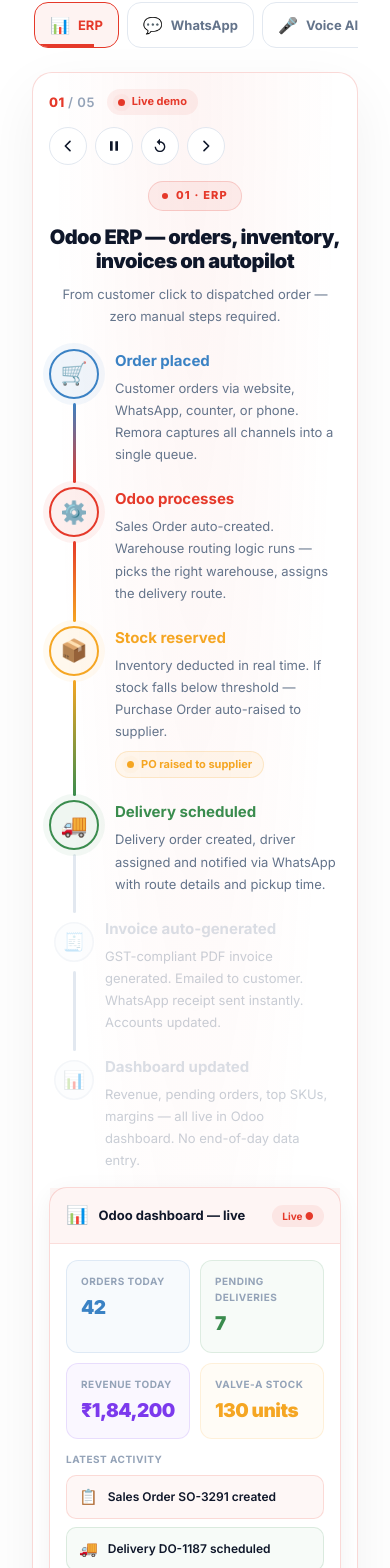
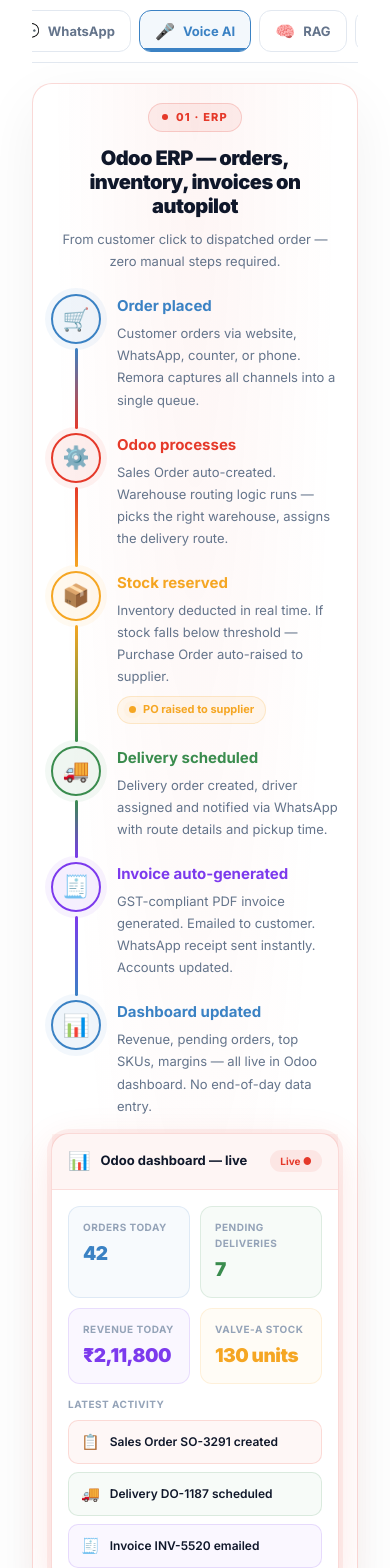
Before and after one commit to remora-solutions/remora, a Next.js app: page / in a window 390 px wide. Shown: the part 5173-6741 px from the top of the page. Built offline with nearby package versions, Linux system fonts and the light colour scheme.

Commit message:
Update HowItWorks.jsx

```diff
--- a/components/HowItWorks.jsx
+++ b/components/HowItWorks.jsx
@@ -1,15 +1,15 @@
 "use client";
-import { useCallback, useEffect, useRef, useState } from "react";
+import { useEffect, useRef, useState } from "react";
 import { C, E } from "../styles/tokens";
 
 /* ============================================================
    REMORA — How it works
-   Live demo player: 5 workflows, auto-playing, tabbed.
-   - Time-driven (no scroll-jacking) → never blank on mobile
-   - Layout is reserved up-front → no jumping while it plays
-   - Desktop: auto-advances, pauses on hover
-   - Mobile: plays once per demo, "Next demo" button, no auto-jump
-   - Respects prefers-reduced-motion (shows finished state)
+   Scroll-driven demos: every step appears as you scroll.
+   - Works on desktop AND phones (no pinned panels, no clipping)
+   - Progress is measured from where each demo sits on screen,
+     so tall stacked layouts on mobile still play in full
+   - Layout height is reserved up-front → nothing jumps
+   - Sticky tab bar jumps between the 5 demos
    Only depends on C and E from ../styles/tokens.
    ============================================================ */
 
@@ -17,7 +17,6 @@
 const SPRING = (E && E.spring) || "cubic-bezier(0.34,1.56,0.64,1)";
 const SMOOTH = (E && E.smooth) || "cubic-bezier(0.4,0,0.2,1)";
 const SH = "0 1px 4px rgba(15,23,42,0.06)";
-const HOLD = 3200; // ms to rest on the finished state before auto-advancing (desktop)
 
 const clamp01 = (v) => Math.max(0, Math.min(1, v));
 const inr = (n) => {
@@ -29,33 +28,28 @@
 
 /* ── Styles: layout, keyframes, responsive rules ── */
 const CSS = `
+html,body{overflow-x:clip!important}
 .hw-wrap{max-width:1120px;margin:0 auto;padding:0 clamp(16px,4vw,40px)}
-.hw-tabs{position:relative;display:flex;gap:8px;overflow-x:auto;padding:4px 2px 10px;scrollbar-width:none;-webkit-overflow-scrolling:touch}
+.hw-tabbar{position:sticky;top:68px;z-index:50;background:rgba(255,255,255,.94);-webkit-backdrop-filter:blur(16px);backdrop-filter:blur(16px);border-bottom:1px solid #e2e8f0;padding:10px 0 8px;margin-bottom:6px}
+.hw-tabs{display:flex;gap:8px;overflow-x:auto;padding:2px;scrollbar-width:none;-webkit-overflow-scrolling:touch}
 .hw-tabs::-webkit-scrollbar{display:none}
-.hw-tab{position:relative;flex:1 1 0;min-width:max-content;display:flex;align-items:center;justify-content:center;gap:8px;padding:13px 18px;border-radius:14px;border:1.5px solid #e2e8f0;background:#fff;cursor:pointer;font-family:inherit;font-size:13.5px;font-weight:700;color:#64748b;overflow:hidden;white-space:nowrap;transition:background .3s,border-color .3s,color .3s,transform .2s}
+.hw-tab{position:relative;flex:1 1 0;min-width:max-content;display:flex;align-items:center;justify-content:center;gap:8px;padding:11px 18px;border-radius:12px;border:1.5px solid #e2e8f0;background:#fff;cursor:pointer;font-family:inherit;font-size:13.5px;font-weight:700;color:#64748b;overflow:hidden;white-space:nowrap;transition:background .3s,border-color .3s,color .3s,transform .2s}
 .hw-tab:hover{transform:translateY(-1px)}
-.hw-tab:focus-visible,.hw-btn:focus-visible,.hw-pill:focus-visible{outline:2px solid #3b82f6;outline-offset:2px}
-.hw-stage{margin-top:14px;border:1.5px solid;border-radius:26px;padding:clamp(16px,3vw,34px);box-shadow:0 20px 60px rgba(15,23,42,.06);transition:border-color .5s,background .5s}
-.hw-bar{display:flex;align-items:center;justify-content:space-between;gap:12px;flex-wrap:wrap;margin-bottom:clamp(16px,3vw,28px)}
-.hw-btn{width:38px;height:38px;border-radius:50%;border:1.5px solid #e2e8f0;background:#fff;color:#0f172a;display:inline-flex;align-items:center;justify-content:center;cursor:pointer;transition:transform .2s,background .2s}
-.hw-btn:hover{background:#f1f5f9;transform:translateY(-1px)}
-.hw-scene{animation:hw-in .6s cubic-bezier(.16,1,.3,1) both}
-.hw-scene-head{text-align:center;margin-bottom:clamp(22px,4vw,40px)}
+.hw-tab:focus-visible{outline:2px solid #3b82f6;outline-offset:2px}
+.hw-stage{margin-top:clamp(20px,4vw,36px);border:1.5px solid;border-radius:26px;padding:clamp(18px,3.4vw,38px);box-shadow:0 20px 60px rgba(15,23,42,.06);transition:border-color .5s}
+.hw-scene-head{text-align:center;margin-bottom:clamp(22px,4vw,40px);transition:opacity .7s cubic-bezier(.16,1,.3,1),transform .7s cubic-bezier(.16,1,.3,1)}
 .hw-col{display:flex;flex-direction:column;gap:14px;min-width:0}
 .hw-g2{display:grid;grid-template-columns:minmax(0,1fr) minmax(0,1fr);gap:24px;align-items:start}
 .hw-gv{display:grid;grid-template-columns:minmax(0,300px) minmax(0,1fr);gap:24px;align-items:start}
 .hw-gr{display:grid;grid-template-columns:minmax(0,290px) minmax(0,1fr);gap:24px;align-items:start}
 .hw-g-erp{display:grid;grid-template-columns:minmax(0,1.15fr) minmax(0,.85fr);gap:32px;align-items:start}
 .hw-kpis{display:grid;grid-template-columns:minmax(0,1fr) minmax(0,1fr);gap:10px}
-.hw-foot{display:none;gap:10px;margin-top:22px}
-.hw-pill{flex:1;display:inline-flex;align-items:center;justify-content:center;gap:8px;padding:13px 16px;border-radius:14px;border:1.5px solid #e2e8f0;background:#fff;color:#0f172a;font-family:inherit;font-size:13.5px;font-weight:700;cursor:pointer}
 .hw-dots{display:inline-flex;align-items:center;height:14px}
 .hw-dots span{width:6px;height:6px;margin:0 2px;border-radius:50%;background:#94a3b8;display:inline-block;animation:hw-dot 1s infinite ease-in-out}
 .hw-dots span:nth-child(2){animation-delay:.15s}
 .hw-dots span:nth-child(3){animation-delay:.3s}
 .hw-caret{display:inline-block;width:2px;height:1em;background:currentColor;margin-left:1px;vertical-align:-2px;animation:hw-blink 1s steps(1) infinite}
 .hw-pop{animation:hw-pop .5s cubic-bezier(.34,1.56,.64,1)}
-@keyframes hw-in{from{opacity:0;transform:translateY(18px) scale(.985)}to{opacity:1;transform:none}}
 @keyframes hw-ring{0%{transform:scale(1);opacity:.5}100%{transform:scale(2.6);opacity:0}}
 @keyframes hw-mic{0%{transform:scale(.9);opacity:.6}100%{transform:scale(1.3);opacity:0}}
 @keyframes hw-bar{from{transform:scaleY(.35)}to{transform:scaleY(1)}}
@@ -64,25 +58,13 @@
 @keyframes hw-pop{0%{transform:scale(.85);opacity:.3}60%{transform:scale(1.08);opacity:1}100%{transform:scale(1)}}
 @media(max-width:820px){
   .hw-g2,.hw-gv,.hw-gr,.hw-g-erp{grid-template-columns:minmax(0,1fr);gap:16px}
-  .hw-foot{display:flex}
-  .hw-tab{padding:12px 15px;font-size:13px}
+  .hw-tab{padding:10px 15px;font-size:13px}
   .hw-stage{border-radius:20px}
 }
-@media(prefers-reduced-motion:reduce){.hw-scene,.hw-anim,.hw-pop,.hw-dots span,.hw-caret{animation:none!important}}
+@media(prefers-reduced-motion:reduce){.hw-anim,.hw-pop,.hw-dots span,.hw-caret{animation:none!important}}
 `;
 
 /* ── Small building blocks ── */
-const Ico = {
-  play:   <path d="M8 5v14l11-7z" fill="currentColor" />,
-  pause:  <path d="M6 5h4v14H6zM14 5h4v14h-4z" fill="currentColor" />,
-  replay: <path d="M12 5V1L7 6l5 5V7c3.31 0 6 2.69 6 6s-2.69 6-6 6-6-2.69-6-6H4c0 4.42 3.58 8 8 8s8-3.58 8-8-3.58-8-8-8z" fill="currentColor" />,
-  prev:   <path d="M15 5l-7 7 7 7" fill="none" stroke="currentColor" strokeWidth="2.4" strokeLinecap="round" strokeLinejoin="round" />,
-  next:   <path d="M9 5l7 7-7 7" fill="none" stroke="currentColor" strokeWidth="2.4" strokeLinecap="round" strokeLinejoin="round" />,
-};
-function Icon({ name, size = 16 }) {
-  return <svg width={size} height={size} viewBox="0 0 24 24" aria-hidden="true">{Ico[name]}</svg>;
-}
-
 function Label({ text, color }) {
   return (
     <div style={{
@@ -161,14 +143,18 @@
   );
 }
 
-/* Types text based on progress p (deterministic, replayable). Space is reserved. */
-function Typed({ text, p, from, to }) {
-  const t = clamp01((p - from) / (to - from));
-  const n = Math.floor(text.length * t);
+/* Types itself once triggered (independent of scroll speed). Space is reserved. */
+function Typed({ text, active }) {
+  const [n, setN] = useState(0);
+  useEffect(() => {
+    if (!active || n >= text.length) return;
+    const id = setTimeout(() => setN((v) => Math.min(text.length, v + 2)), 22);
+    return () => clearTimeout(id);
+  }, [active, n, text.length]);
   return (
     <>
       {text.slice(0, n)}
-      {t > 0 && t < 1 && <span className="hw-caret" />}
+      {n > 0 && n < text.length && <span className="hw-caret" />}
       <span style={{ opacity: 0 }}>{text.slice(n)}</span>
     </>
   );
@@ -471,7 +457,7 @@
                 fontSize: 12.5, color: C.text, lineHeight: 1.85, fontStyle: "italic",
                 background: C.light, borderRadius: 10, padding: "12px 14px", margin: 0,
               }}>
-                <Typed text={TRANSCRIPT} p={p} from={0.28} to={0.50} />
+                <Typed text={TRANSCRIPT} active={p > 0.28} />
               </p>
             </div>
           </Card>
@@ -675,19 +661,19 @@
    SCENE CONFIG
    ============================================================ */
 const SCENES = [
-  { id: "erp", icon: "📊", label: "ERP", color: C.red, dur: 9500,
+  { id: "erp", icon: "📊", label: "ERP", color: C.red,
     title: "Odoo ERP — orders, inventory, invoices on autopilot",
     sub: "From customer click to dispatched order — zero manual steps required." },
-  { id: "whatsapp", icon: "💬", label: "WhatsApp", color: C.green, dur: 10500,
+  { id: "whatsapp", icon: "💬", label: "WhatsApp", color: C.green,
     title: "WhatsApp becomes your order desk and CRM",
     sub: "Retailers and customers order on WhatsApp. Remora pushes it straight into Odoo." },
-  { id: "voice", icon: "🎤", label: "Voice AI", color: C.blue, dur: 13000,
+  { id: "voice", icon: "🎤", label: "Voice AI", color: C.blue,
     title: "Speak to update your CRM — no typing needed",
     sub: "Sales team talks after a call. Voice AI transcribes, extracts, and CRM updates itself." },
-  { id: "rag", icon: "🧠", label: "RAG", color: C.purple, dur: 12500,
+  { id: "rag", icon: "🧠", label: "RAG", color: C.purple,
     title: "Your documents become instant, accurate answers",
     sub: "Upload SOPs, pricing, catalogues. Your chatbot knows everything inside them — forever." },
-  { id: "automation", icon: "⚡", label: "Automation", color: C.yellow, dur: 11000,
+  { id: "automation", icon: "⚡", label: "Automation", color: C.yellow,
     title: "One trigger — the entire chain runs automatically",
     sub: "n8n + Odoo + AI agents, working 24/7. You run your business, Remora handles the rest." },
 ];
@@ -695,205 +681,120 @@
 const N = SCENES.length;
 
 /* ============================================================
-   MAIN — the demo player
+   MAIN
+   Progress p (0→1) of each demo is measured from where its card
+   sits in the viewport: 0 as it enters from the bottom, 1 once
+   its bottom edge reaches ~72% of the screen height. Works for
+   any card height, so tall stacked layouts on phones play fully.
    ============================================================ */
 export default function HowItWorks() {
-  const [idx, setIdx] = useState(0);
-  const [p, setP] = useState(0);
-  const [playing, setPlaying] = useState(true);
-  const [inView, setInView] = useState(false);
-  const [hover, setHover] = useState(false);
-  const [isMobile, setIsMobile] = useState(false);
-  const [canHover, setCanHover] = useState(false);
-  const [reduced, setReduced] = useState(false);
-  const [run, setRun] = useState(0);
-
-  const tRef = useRef(0);
-  const sectionRef = useRef(null);
-  const stageRef = useRef(null);
+  const [ps, setPs] = useState([0, 0, 0, 0, 0]);
+  const [active, setActive] = useState(0);
+  const sceneRefs = useRef([]);
   const tabsRef = useRef(null);
   const tabRefs = useRef([]);
 
-  const scene = SCENES[idx];
-  const Scene = SCENE_COMPONENTS[idx];
-  const autoAdvance = !isMobile;
-  const hoverPause = hover && canHover;
-
-  /* environment: viewport size, hover capability, reduced motion */
   useEffect(() => {
-    const mq = window.matchMedia("(max-width: 820px)");
-    const hm = window.matchMedia("(hover: hover)");
-    const rm = window.matchMedia("(prefers-reduced-motion: reduce)");
-    const upd = () => { setIsMobile(mq.matches); setCanHover(hm.matches); setReduced(rm.matches); };
-    upd();
-    [mq, hm, rm].forEach((m) => m.addEventListener?.("change", upd));
-    return () => [mq, hm, rm].forEach((m) => m.removeEventListener?.("change", upd));
+    let raf = 0;
+    const calc = () => {
+      raf = 0;
+      const vh = window.innerHeight || 800;
+      let act = 0;
+      const next = SCENES.map((_, i) => {
+        const el = sceneRefs.current[i];
+        if (!el) return 0;
+        const r = el.getBoundingClientRect();
+        if (r.top <= vh * 0.45) act = i;
+        return clamp01((vh * 0.88 - r.top) / (vh * 0.16 + r.height));
+      });
+      setPs((prev) => (prev.some((v, i) => Math.abs(v - next[i]) > 0.004) ? next : prev));
+      setActive(act);
+    };
+    const onScroll = () => { if (!raf) raf = requestAnimationFrame(calc); };
+    calc();
+    window.addEventListener("scroll", onScroll, { passive: true });
+    window.addEventListener("resize", onScroll);
+    return () => {
+      window.removeEventListener("scroll", onScroll);
+      window.removeEventListener("resize", onScroll);
+      if (raf) cancelAnimationFrame(raf);
+    };
   }, []);
 
-  /* only play while the stage is on screen */
-  useEffect(() => {
-    const el = stageRef.current;
-    if (!el || typeof IntersectionObserver === "undefined") { setInView(true); return; }
-    const io = new IntersectionObserver(([en]) => setInView(en.isIntersecting), { threshold: 0.08 });
-    io.observe(el);
-    return () => io.disconnect();
-  }, []);
-
-  /* reduced motion → show the finished state */
-  useEffect(() => { if (reduced) setP(1); }, [reduced, idx]);
-
-  /* the clock */
-  useEffect(() => {
-    if (reduced || !playing || !inView || hoverPause) return;
-    const D = scene.dur;
-    const end = autoAdvance ? D + HOLD : D;
-    let raf;
-    let last = performance.now();
-    let lastPaint = 0;
-    const tick = (now) => {
-      tRef.current += now - last;
-      last = now;
-      const t = tRef.current;
-      if (t >= D) {
-        setP(1);
-      } else if (now - lastPaint > 30) {
-        lastPaint = now;
-        setP(t / D);
-      }
-      if (t >= end) {
-        if (autoAdvance) {
-          tRef.current = 0;
-          setP(0);
-          setIdx((i) => (i + 1) % N);
-        }
-        return;
-      }
-      raf = requestAnimationFrame(tick);
-    };
-    raf = requestAnimationFrame(tick);
-    return () => cancelAnimationFrame(raf);
-  }, [idx, run, playing, inView, hoverPause, reduced, autoAdvance, scene.dur]);
-
-  /* keep the active tab centred (phones scroll the tab row) */
+  /* keep the active tab in view (phones scroll the tab row sideways) */
   useEffect(() => {
     const c = tabsRef.current;
-    const t = tabRefs.current[idx];
+    const t = tabRefs.current[active];
     if (c && t) c.scrollTo({ left: t.offsetLeft - (c.clientWidth - t.offsetWidth) / 2, behavior: "smooth" });
-  }, [idx]);
+  }, [active]);
 
-  const goTo = useCallback((i) => {
-    tRef.current = 0;
-    setP(0);
-    setIdx(i);
-    setPlaying(true);
-    setRun((r) => r + 1);
-  }, []);
-  const replay = () => { tRef.current = 0; setP(0); setPlaying(true); setRun((r) => r + 1); };
-  const next = () => goTo((idx + 1) % N);
-  const prev = () => goTo((idx - 1 + N) % N);
-  const nextFromFoot = () => {
-    goTo((idx + 1) % N);
-    sectionRef.current?.scrollIntoView({ behavior: "smooth", block: "start" });
-  };
-
-  const finished = p >= 1 && !autoAdvance;
-  const toggle = () => { if (finished) replay(); else setPlaying((v) => !v); };
-  const live = playing && inView && !hoverPause && !finished && !reduced;
-  const status = finished || reduced ? "Complete" : live ? "Live demo" : "Paused";
-  const showPlayIcon = finished || !playing;
+  const goTo = (i) => sceneRefs.current[i]?.scrollIntoView({ behavior: "smooth", block: "start" });
 
   return (
-    <section id="how-it-works" ref={sectionRef} style={{
-      background: C.white, padding: "clamp(56px,9vw,110px) 0", scrollMarginTop: 72, position: "relative", overflow: "hidden",
-    }}>
+    <section id="how-it-works" style={{ background: C.white, padding: "clamp(56px,9vw,110px) 0 clamp(40px,6vw,80px)", scrollMarginTop: 72 }}>
       <style>{CSS}</style>
       <div className="hw-wrap">
         {/* Section heading */}
-        <div style={{ textAlign: "center", marginBottom: "clamp(24px,4vw,44px)" }}>
+        <div style={{ textAlign: "center", marginBottom: "clamp(24px,4vw,40px)" }}>
           <Label text="How it works" color={C.blue} />
           <h2 style={{
             fontSize: "clamp(26px,5vw,44px)", fontWeight: 900, color: C.dark, letterSpacing: "-1px",
             lineHeight: 1.15, maxWidth: 760, margin: "0 auto 12px",
           }}>See one backbone run the whole business — live.</h2>
           <p style={{ fontSize: "clamp(14px,1.8vw,17px)", color: C.gray, maxWidth: 600, margin: "0 auto", lineHeight: 1.7 }}>
-            Five real workflows playing out step by step. Tap any tab to explore.
+            Five real workflows. Keep scrolling — every step plays out as you go.
           </p>
         </div>
 
-        {/* Tabs */}
+        {/* Sticky tab bar */}
+        <div className="hw-tabbar">
           <div className="hw-tabs" ref={tabsRef} role="tablist" aria-label="Remora workflows">
             {SCENES.map((s, i) => {
-            const active = idx === i;
+              const on = active === i;
               return (
-              <button key={s.id} type="button" role="tab" aria-selected={active}
+                <button key={s.id} type="button" role="tab" aria-selected={on}
                   ref={(el) => { tabRefs.current[i] = el; }}
-                className="hw-tab" onClick={() => (active ? replay() : goTo(i))}
+                  className="hw-tab" onClick={() => goTo(i)}
                   style={{
-                  color: active ? s.color : undefined,
-                  background: active ? s.color + "0f" : undefined,
-                  borderColor: active ? s.color : undefined,
+                    color: on ? s.color : undefined,
+                    background: on ? s.color + "0f" : undefined,
+                    borderColor: on ? s.color : undefined,
                   }}>
                   <span style={{ fontSize: 16 }}>{s.icon}</span>{s.label}
                   <span style={{
                     position: "absolute", left: 0, bottom: 0, height: 3, background: s.color,
-                  width: active ? `${p * 100}%` : "0%", transition: active ? "none" : "width .3s",
+                    width: on ? `${ps[i] * 100}%` : "0%", transition: on ? "none" : "width .3s",
                   }} />
                 </button>
               );
             })}
           </div>
-
-        {/* Stage */}
-        <div ref={stageRef} className="hw-stage"
-          onMouseEnter={() => setHover(true)} onMouseLeave={() => setHover(false)}
-          style={{
-            borderColor: scene.color + "30",
-            background: `radial-gradient(ellipse at 50% 0%, ${scene.color}0d 0%, transparent 62%), ${C.white}`,
-          }}>
-          <div className="hw-bar">
-            <div style={{ display: "flex", alignItems: "center", gap: 12, flexWrap: "wrap" }}>
-              <span style={{ fontSize: 13, fontWeight: 800, color: scene.color, letterSpacing: ".5px" }}>
-                0{idx + 1} <span style={{ color: C.muted, fontWeight: 600 }}>/ 0{N}</span>
-              </span>
-              <span style={{
-                display: "inline-flex", alignItems: "center", gap: 7, fontSize: 11, fontWeight: 700,
-                color: live ? scene.color : C.muted, background: (live ? scene.color : C.muted) + "12",
-                borderRadius: 99, padding: "4px 11px",
-              }}>
-                {live && <Pulse color={scene.color} size={7} />}{status}
-              </span>
-            </div>
-            <div style={{ display: "flex", gap: 8 }}>
-              <button type="button" className="hw-btn" aria-label="Previous demo" onClick={prev}><Icon name="prev" /></button>
-              <button type="button" className="hw-btn" aria-label={showPlayIcon ? "Play" : "Pause"} onClick={toggle}>
-                <Icon name={showPlayIcon ? "play" : "pause"} />
-              </button>
-              <button type="button" className="hw-btn" aria-label="Replay" onClick={replay}><Icon name="replay" /></button>
-              <button type="button" className="hw-btn" aria-label="Next demo" onClick={next}><Icon name="next" /></button>
-            </div>
         </div>
 
-          <div className="hw-scene" key={idx}>
-            <div className="hw-scene-head">
-              <Label text={`0${idx + 1} · ${scene.id}`} color={scene.color} />
+        {/* The five demos */}
+        {SCENES.map((s, i) => {
+          const Scene = SCENE_COMPONENTS[i];
+          const p = ps[i];
+          const seen = p > 0.005;
+          return (
+            <div key={s.id} ref={(el) => { sceneRefs.current[i] = el; }} className="hw-stage"
+              style={{
+                scrollMarginTop: 150,
+                borderColor: s.color + "30",
+                background: `radial-gradient(ellipse at 50% 0%, ${s.color}0d 0%, transparent 62%), ${C.white}`,
+              }}>
+              <div className="hw-scene-head" style={{ opacity: seen ? 1 : 0, transform: seen ? "none" : "translateY(18px)" }}>
+                <Label text={`0${i + 1} · ${s.id}`} color={s.color} />
                 <h3 style={{
                   fontSize: "clamp(20px,4.4vw,34px)", fontWeight: 900, color: C.dark, letterSpacing: "-0.5px",
                   lineHeight: 1.2, maxWidth: 700, margin: "0 auto 10px",
-              }}>{scene.title}</h3>
-              <p style={{ fontSize: "clamp(13px,1.6vw,15px)", color: C.gray, maxWidth: 560, margin: "0 auto", lineHeight: 1.7 }}>{scene.sub}</p>
+                }}>{s.title}</h3>
+                <p style={{ fontSize: "clamp(13px,1.6vw,15px)", color: C.gray, maxWidth: 560, margin: "0 auto", lineHeight: 1.7 }}>{s.sub}</p>
               </div>
               <Scene p={p} />
             </div>
-
-          {/* phone-friendly footer controls */}
-          <div className="hw-foot">
-            <button type="button" className="hw-pill" onClick={replay}><Icon name="replay" size={15} /> Replay</button>
-            <button type="button" className="hw-pill" onClick={nextFromFoot}
-              style={{ background: scene.color, borderColor: scene.color, color: "#fff" }}>
-              {idx === N - 1 ? "Start again" : `Next: ${SCENES[(idx + 1) % N].label}`} <Icon name="next" size={15} />
-            </button>
-          </div>
-        </div>
+          );
+        })}
       </div>
     </section>
   );
```
Lines whose indentation alone changed are shown as unchanged.
